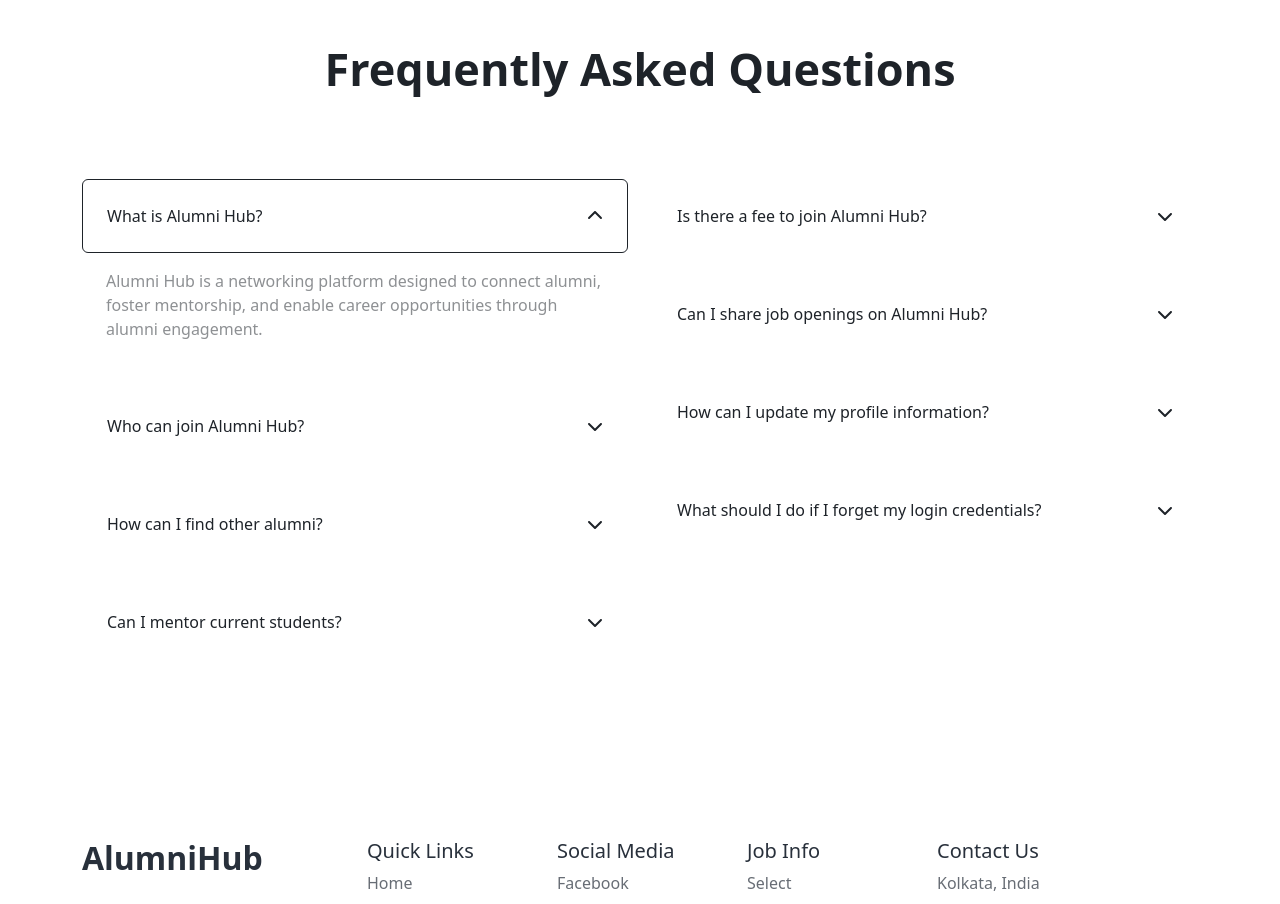
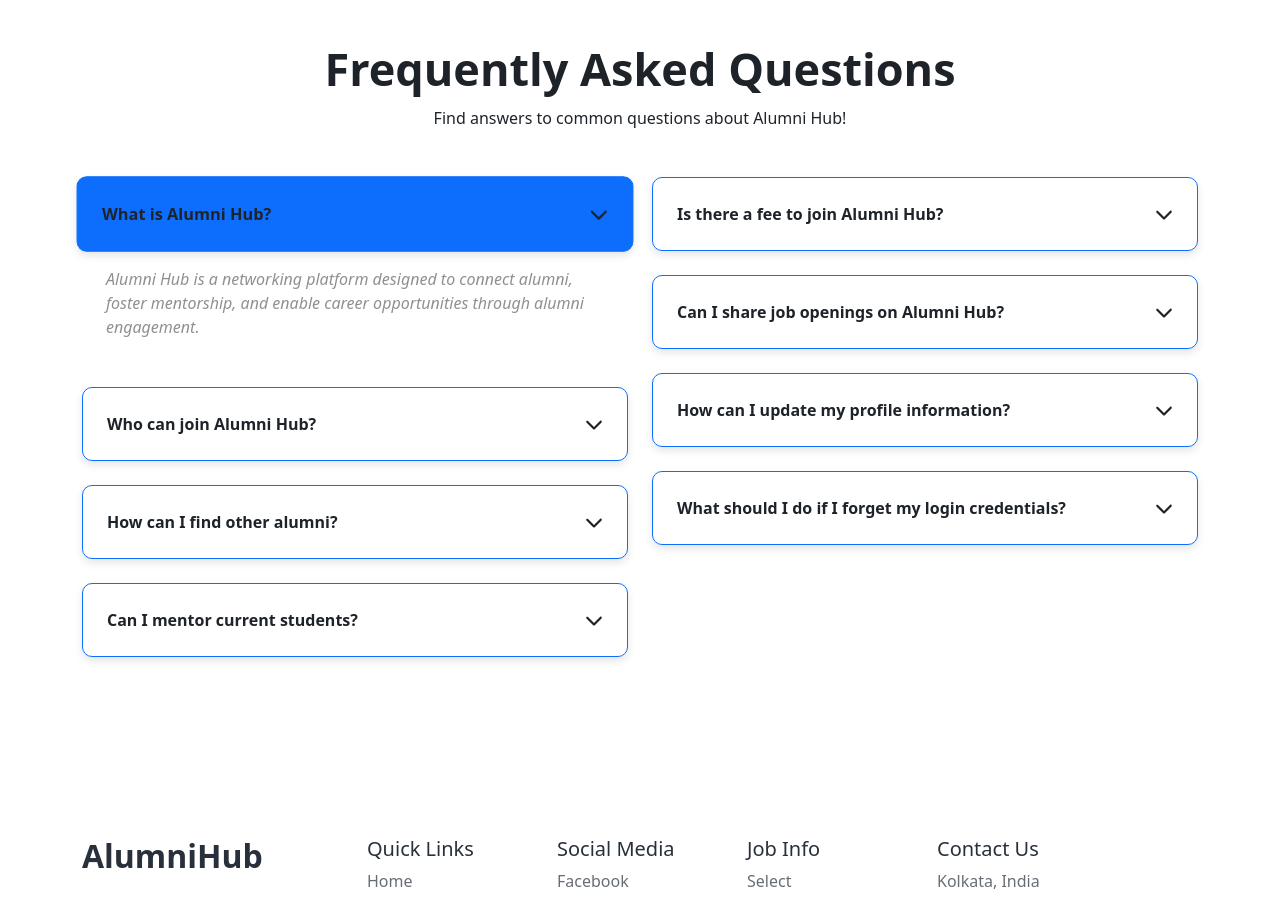
Before and after one commit to SubhadeepMondal2023/AlumniHub, a React (Vite) app in the folder client/: page /about in a window 1280 px wide. Shown: the part 1072-1976 px from the top of the page. Built offline with nearby package versions, Linux system fonts and the light colour scheme.

Commit message:
updated styles of FAQs

```diff
--- a/client/src/css/aboutUs.css
+++ b/client/src/css/aboutUs.css
@@ -20,32 +20,18 @@
     font-size: 35px;
     line-height: 45px;
 }
+
 @media (min-width: 768px) {
     .ezy__about6-heading {
         font-size: 50px;
         line-height: 70px;
     }
 }
+
 .ezy__about6-sub-heading {
     font-size: 20px;
     line-height: 28px;
     font-weight: 500;
-}
-
-.faq-button {
-    background-color: var(--ezy-theme-color);
-    color: white;
-    padding: 10px 20px;
-    font-weight: 500;
-    border-radius: 5px;
-    border: none;
-    transition: background-color 0.3s ease;
-}
-
-.faq-button:hover {
-    background-color: #0a6dc2;
-    color: #fff;
-    text-decoration: none;
 }
 
 /* FAQ Styles */
@@ -56,6 +42,7 @@
     --ezy-theme-color-rgb: 13, 110, 253;
     --ezy-item-bg: #ffffff;
     --ezy-item-shadow: 0px 4px 44px rgba(159, 190, 218, 0.37);
+
     background-color: var(--bs-body-bg);
     overflow: hidden;
     padding: 60px 0;
@@ -65,6 +52,28 @@
     .ezy__faq1 {
         padding: 100px 0;
     }
+}
+
+.gray .ezy__faq1,
+.ezy__faq1.gray {
+    --bs-body-bg: rgb(246, 246, 246);
+    --ezy-item-bg: #f6f6f6;
+}
+
+.dark-gray .ezy__faq1,
+.ezy__faq1.dark-gray {
+    --bs-body-color: #ffffff;
+    --bs-body-bg: rgb(30, 39, 53);
+    --ezy-item-bg: rgb(11, 23, 39);
+    --ezy-item-shadow: none;
+}
+
+.dark .ezy__faq1,
+.ezy__faq1.dark {
+    --bs-body-color: #ffffff;
+    --bs-body-bg: rgb(11, 23, 39);
+    --ezy-item-bg: rgb(30, 39, 53);
+    --ezy-item-shadow: none;
 }
 
 .ezy__faq1-heading {
@@ -81,6 +90,12 @@
     }
 }
 
+.ezy__faq1-sub-heading {
+    font-size: 16px;
+    line-height: 22px;
+    color: var(--bs-body-color);
+}
+
 .ezy__faq1-item {
     background-color: var(--ezy-item-bg);
     border-radius: 15px;
@@ -91,11 +106,70 @@
     color: var(--bs-body-color);
 }
 
-.ezy__faq1-btn-collapse [class*="fa-"] {
-    transition: transform 0.25s ease-in-out;
+/* Enhanced FAQ Dropdown Button Styles */
+.ezy__faq1-btn-collapse {
+    background-color: var(--ezy-item-bg);
+    border: 1px solid var(--ezy-theme-color);
+    border-radius: 10px;
+    color: var(--bs-body-color);
+    font-weight: bold;
+    font-size: 16px;
+    transition: all 0.3s ease;
+    box-shadow: 0px 4px 8px rgba(0, 0, 0, 0.1);
+    padding: 15px;
 }
 
-.ezy__faq1-btn-collapse.active [class*="fa-"],
-.ezy__faq1-btn-collapse[aria-expanded="true"] [class*="fa-"] {
-    transform: rotate(-180deg);
+.ezy__faq1-btn-collapse:hover {
+    background-color: var(--ezy-theme-color);
+    color: #ffffff;
+    transform: translateY(-2px);
+    box-shadow: 0px 6px 12px rgba(0, 0, 0, 0.15);
 }
+
+.ezy__faq1-btn-collapse:focus {
+    outline: none;
+    box-shadow: 0 0 5px var(--ezy-theme-color);
+}
+
+.ezy__faq1-btn-collapse.active,
+.ezy__faq1-btn-collapse[aria-expanded="true"] {
+    background-color: var(--ezy-theme-color);
+    color: #ffffff;
+    border-color: var(--ezy-theme-color);
+    transform: scale(1.02);
+}
+
+.ezy__faq1-btn-collapse .fa-chevron-down {
+    color: var(--bs-body-color);
+    font-size: 18px;
+    transition: transform 0.25s ease-in-out, color 0.3s;
+}
+
+.ezy__faq1-btn-collapse.active .fa-chevron-down,
+.ezy__faq1-btn-collapse[aria-expanded="true"] .fa-chevron-down {
+    color: #ffffff;
+}
+
+/* Add a subtle pulse animation on hover */
+.ezy__faq1-btn-collapse:hover {
+    animation: pulse 0.4s ease-in-out;
+}
+
+@keyframes pulse {
+    0% {
+        transform: scale(1);
+    }
+    50% {
+        transform: scale(1.03);
+    }
+    100% {
+        transform: scale(1);
+    }
+}
+
+.ezy__faq1-content {
+    padding-left: 20px;
+    font-size: 14px;
+    color: rgba(0, 0, 0, 0.7);
+    font-style: italic;
+}
```
